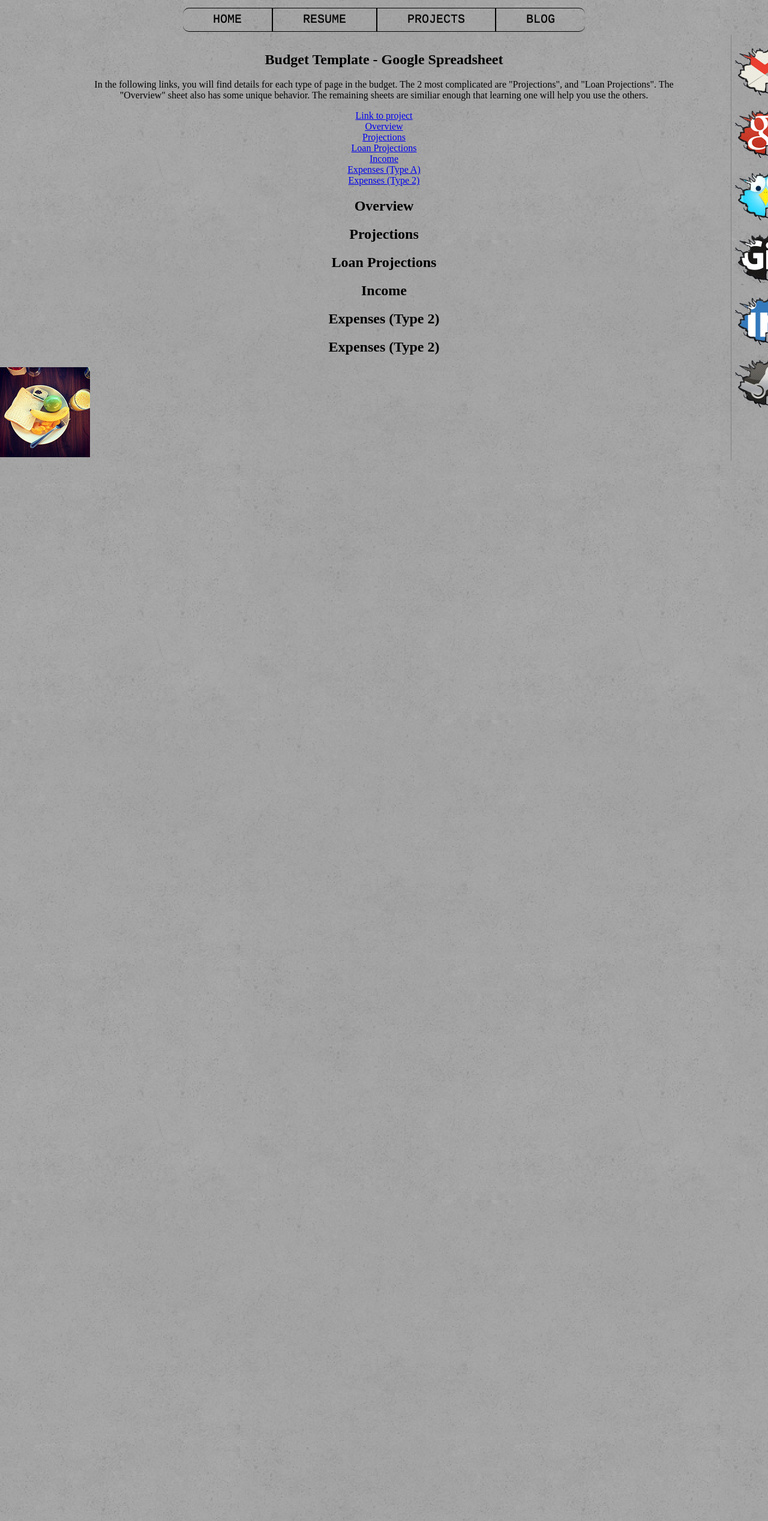
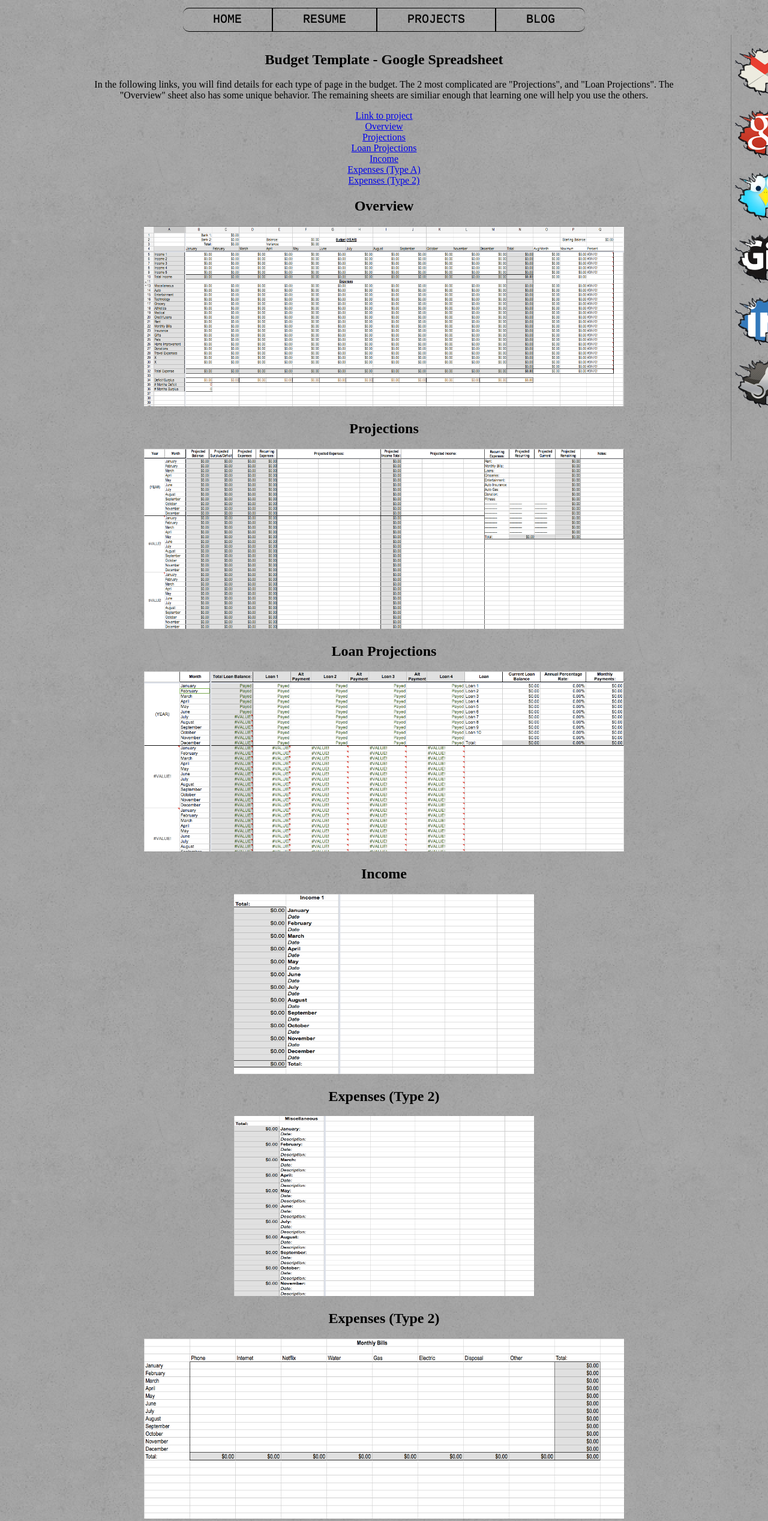
Before and after one commit to mathomastech/mathomastech.github.io, a Jekyll site: the page built from Projects/budget.html, in a window 1280 px wide. Shown: the whole page at 60% size. Built offline with Jekyll 4.4.1, drawn with Linux system fonts in a browser that asks for light colours; before the commit the page ends 900 px from its top, so only the background shows below that.

Commit message:
Added images for budget template.

```diff
--- a/Projects/budget.html
+++ b/Projects/budget.html
@@ -26,11 +26,20 @@ layout: default
 
 	<div class="projectDetails">
 		<h2>Overview</h2>
+		<a href="/img/BudgetTemplate/BudgetOverview.png" data-lightbox="BudgetOverview"><img src="/img/BudgetTemplate/BudgetOverview.png" alt="Budget Overview" width="800" height="300"/></a>
+
 		<h2>Projections</h2>
+		<a href="/img/BudgetTemplate/Projections.png" data-lightbox="Projections"><img src="/img/BudgetTemplate/Projections.png" alt="Projections" width="800" height="300"/></a>
 		<h2>Loan Projections</h2>
+		<a href="/img/BudgetTemplate/LoanProjections.png" data-lightbox="Loan Projections"><img src="/img/BudgetTemplate/LoanProjections.png" alt="Loan Projections" width="800" height="300"/></a>
+
 		<h2>Income</h2>
+		<a href="/img/BudgetTemplate/Income.png" data-lightbox="Income"><img src="/img/BudgetTemplate/Income.png" alt="Income" width="500" height="300"/></a>
+
 		<h2>Expenses (Type 2)</h2>
+		<a href="/img/BudgetTemplate/Expenses1.png" data-lightbox="Expenses1"><img src="/img/BudgetTemplate/Expenses1.png" alt="Expenses1" width="500" height="300"/></a>
+
 		<h2>Expenses (Type 2)</h2>
+		<a href="/img/BudgetTemplate/Expenses2.png" data-lightbox="Expenses2"><img src="/img/BudgetTemplate/Expenses2.png" alt="Expenses2" width="800" height="300"/></a>
+
 	</div>
-
-	<a class="example-image-link" href="/img/demopage/image-1.jpg" data-lightbox="example-1"><img class="example-image" src="/img/demopage/thumb-1.jpg" alt="thumb-1" width="150" height="150"/></a>
```
Also changed, not shown: img/BudgetTemplate/BudgetOverview.png (added), img/BudgetTemplate/Expenses1.png (added), img/BudgetTemplate/Expenses2.png (added), img/BudgetTemplate/Income.png (added), img/BudgetTemplate/LoanProjections.png (added), img/BudgetTemplate/Projections.png (added), 7 other files.
